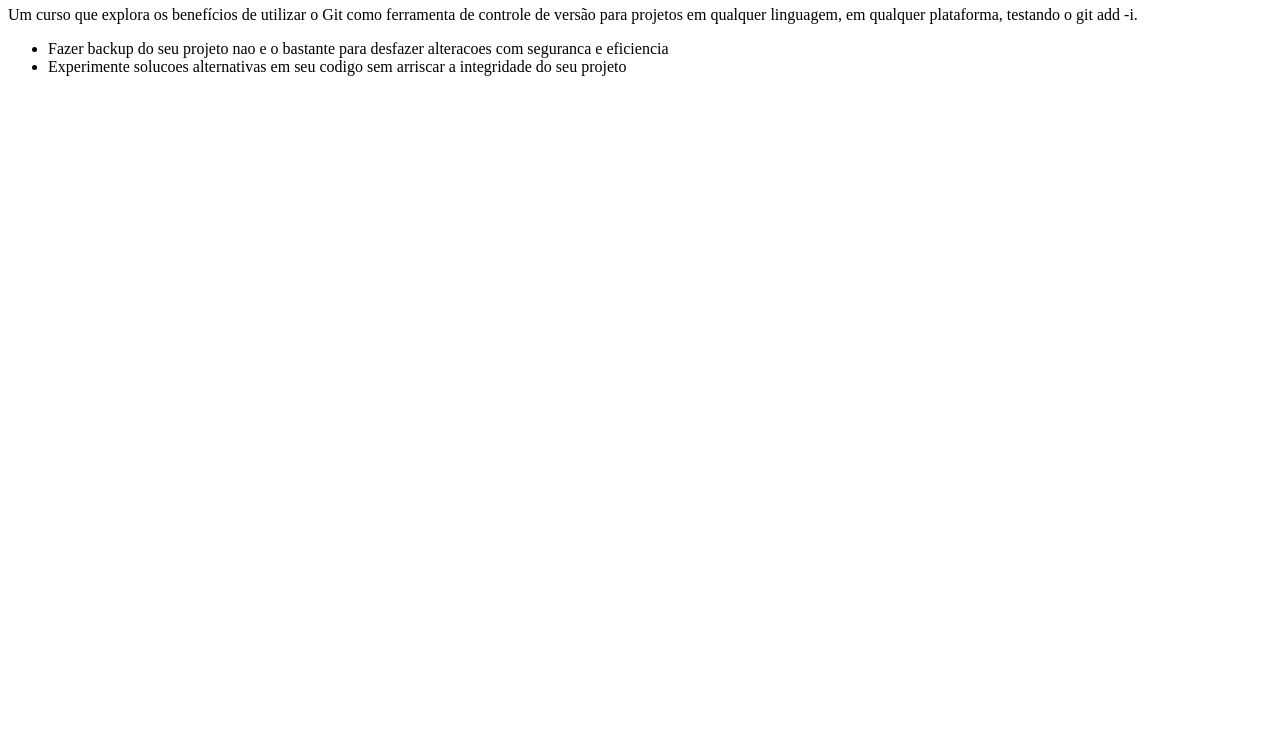
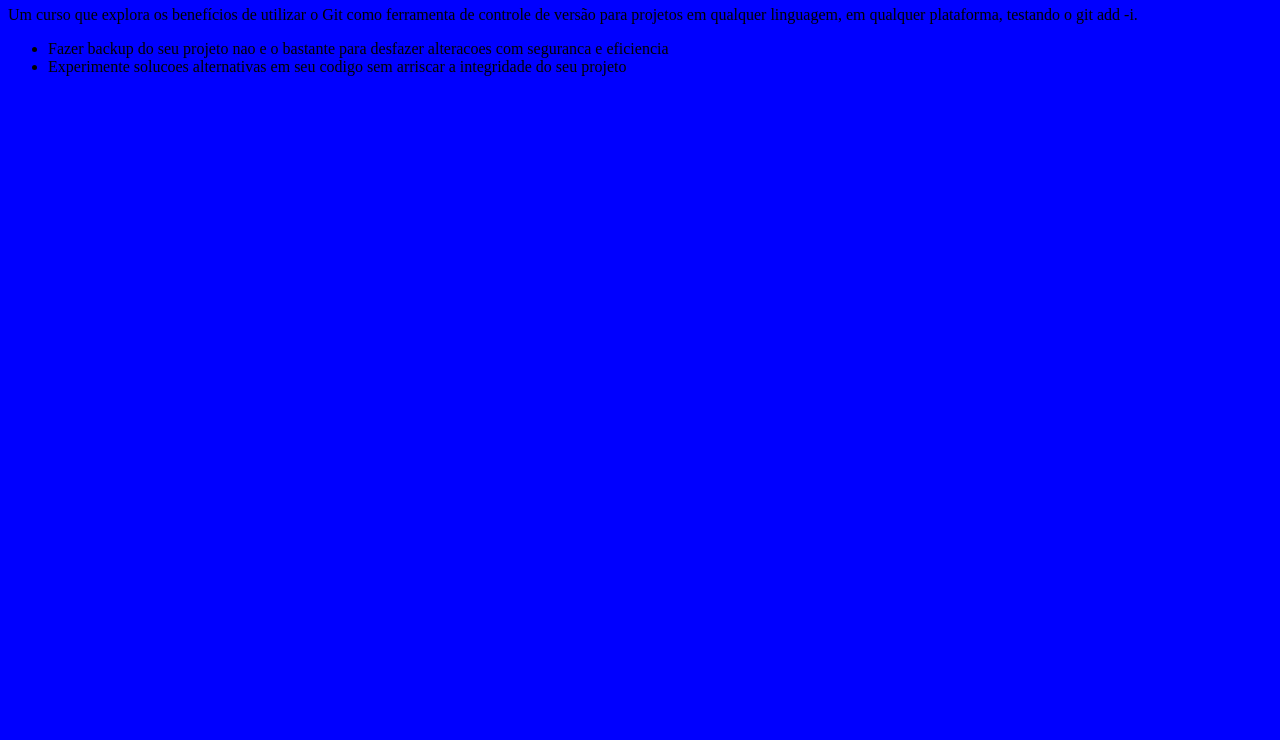
Before and after one commit to JOSELITOPASSOS/meu-site, a plain HTML site: page index.html in a window 1280 px wide. Shown: the part 60-800 px from the top of the page. Drawn offline with Linux system fonts and the light colour scheme.

Commit message:
jo_house Primeira alteracao
Change-Id: I9f0630dc684fa74d537e6dfd4fff6b1cf62c5140

```diff
--- /dev/null
+++ b/estilo.css
@@ -0,0 +1,3 @@
+body {
+  background-color: blue;
+}
--- a/index.html
+++ b/index.html
@@ -1,6 +1,7 @@
 <html>
     <head>
     	<meta charset="UTF-8"/>
+    	<link rel="stylesheet" type="text/css" href="/estilo.css"/>
     </head>
     <body>
     	<h1>Git</h1>
```
